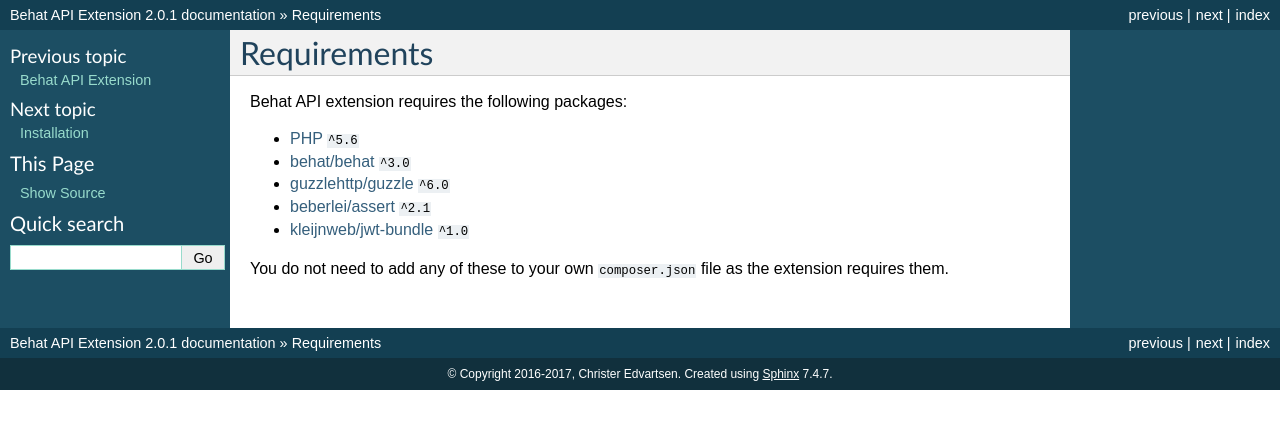
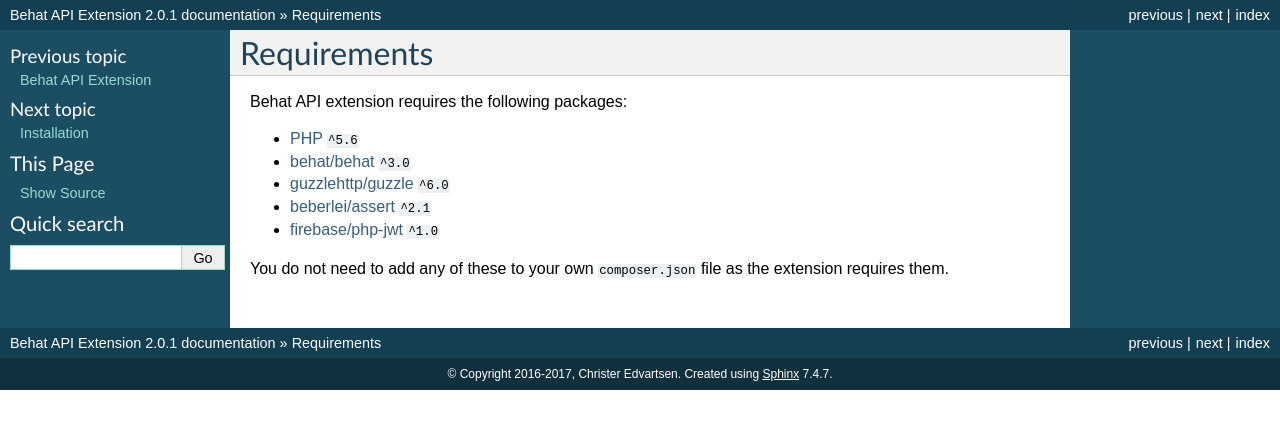
Before and after one commit to imbo/behat-api-extension, a Sphinx documentation site: the page built from docs/installation/requirements.rst, in a window 1280 px wide. Shown: the top 429 px of the page. Built offline with Sphinx 7.4.7, drawn with Linux system fonts in a browser that asks for light colours.

Commit message:
Fixed requirement URL

```diff
--- a/docs/installation/requirements.rst
+++ b/docs/installation/requirements.rst
@@ -7,6 +7,6 @@
 * `behat/behat <http://behat.org>`_ ``^3.0``
 * `guzzlehttp/guzzle <http://guzzlephp.org>`_ ``^6.0``
 * `beberlei/assert <https://github.com/beberlei/assert/>`_ ``^2.1``
-* `kleijnweb/jwt-bundle <https://github.com/kleijnweb/jwt-bundle/>`_ ``^1.0``
+* `firebase/php-jwt <https://github.com/firebase/php-jwt/>`_ ``^1.0``
 
 You do not need to add any of these to your own ``composer.json`` file as the extension requires them.
```
